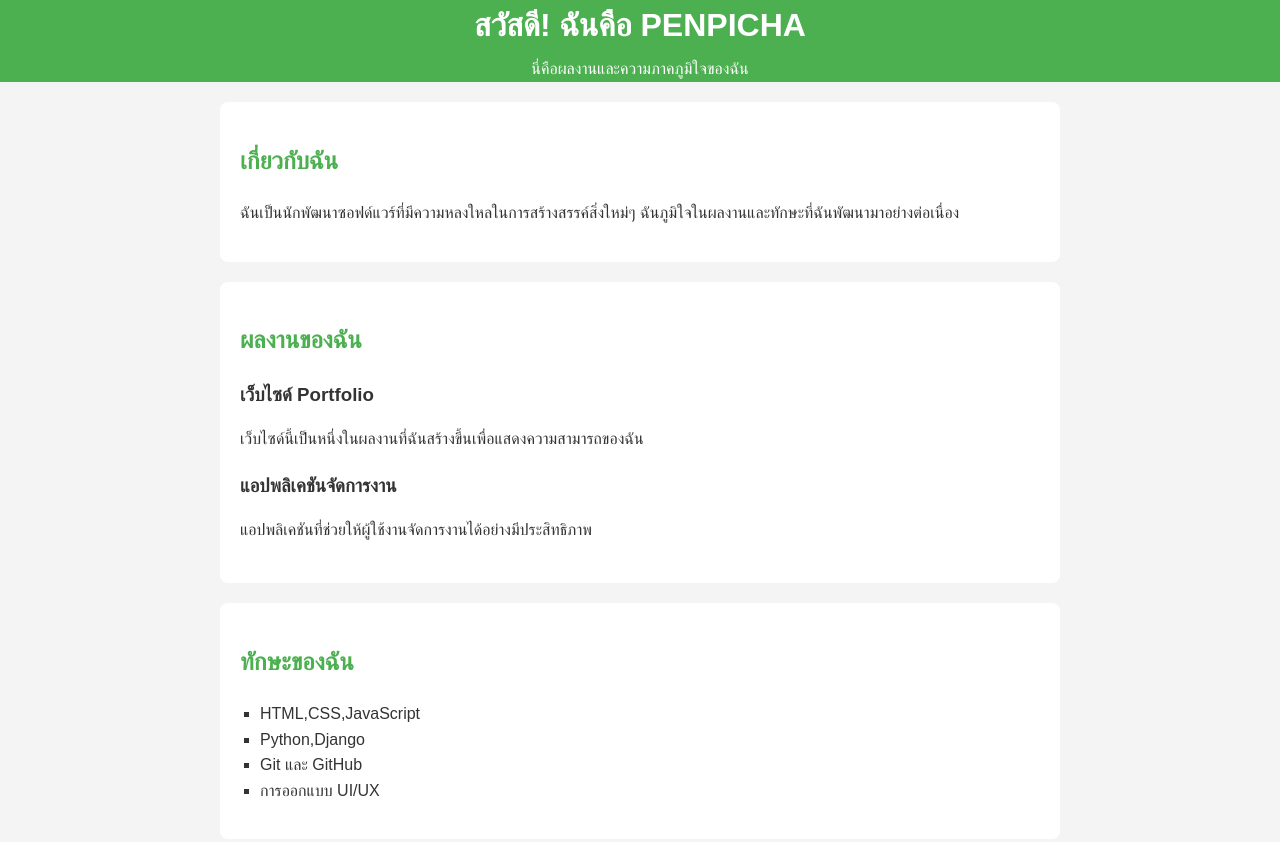
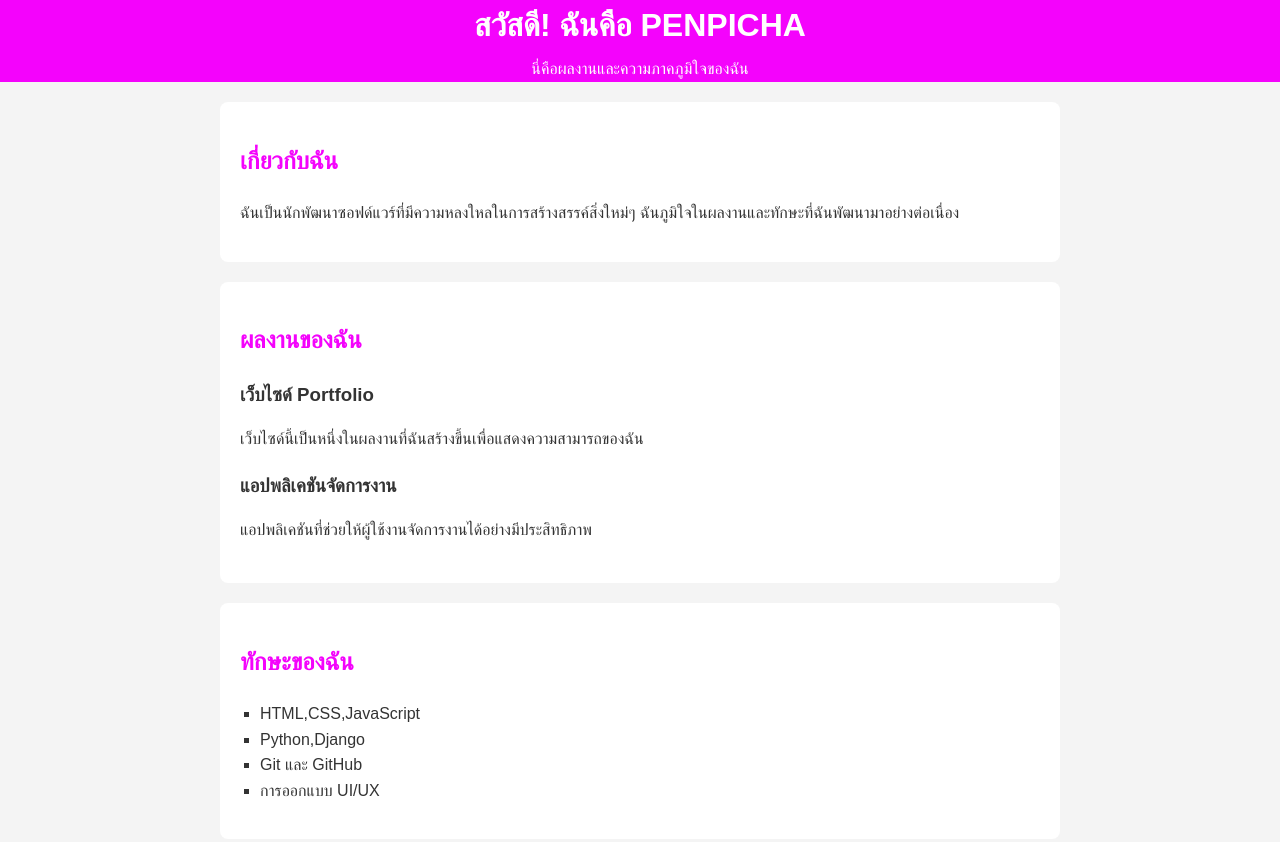
Before and after one commit to phenphichacho4740-droid/phenphichacho4740-droid.github.io, a plain HTML site: page index.html in a window 1280 px wide. Shown: the top 842 px of the page. Drawn offline with Linux system fonts and the light colour scheme.

Commit message:
Update style.css

```diff
--- a/style.css
+++ b/style.css
@@ -7,7 +7,7 @@ body{
   color:#333;
 }
 header{
-  background:#4CAF50;
+  background:#f403fc;
   color:white;
   padding:20px0;
   text-align:center;
@@ -27,7 +27,7 @@ section{
   box-shadow:0 0 10px rgbe(0,0,0,0.1);
 }
 h2{
-  color:#4CAF50;
+  color:#f403fc;
 }
 .project{
   margin-bottom:20px;
```
